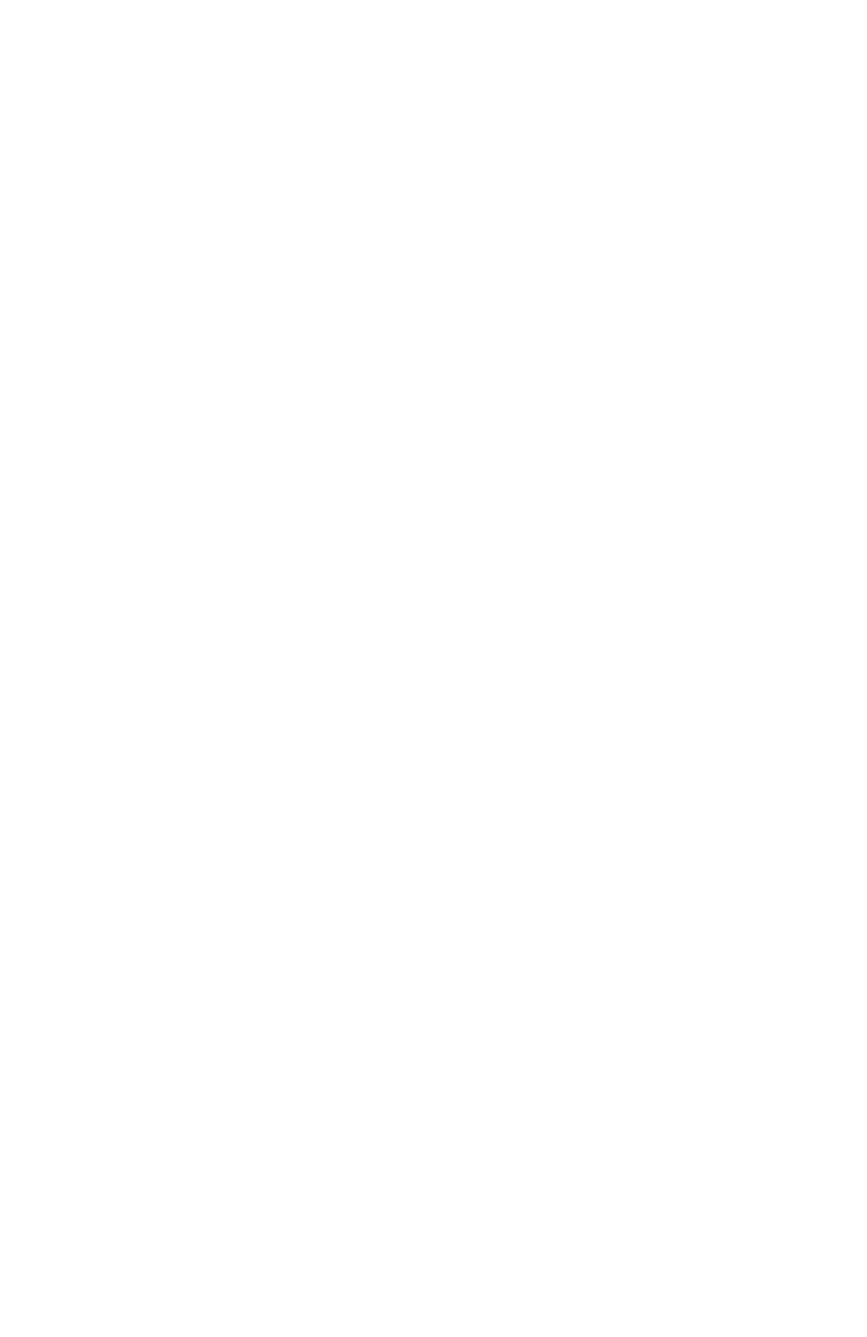
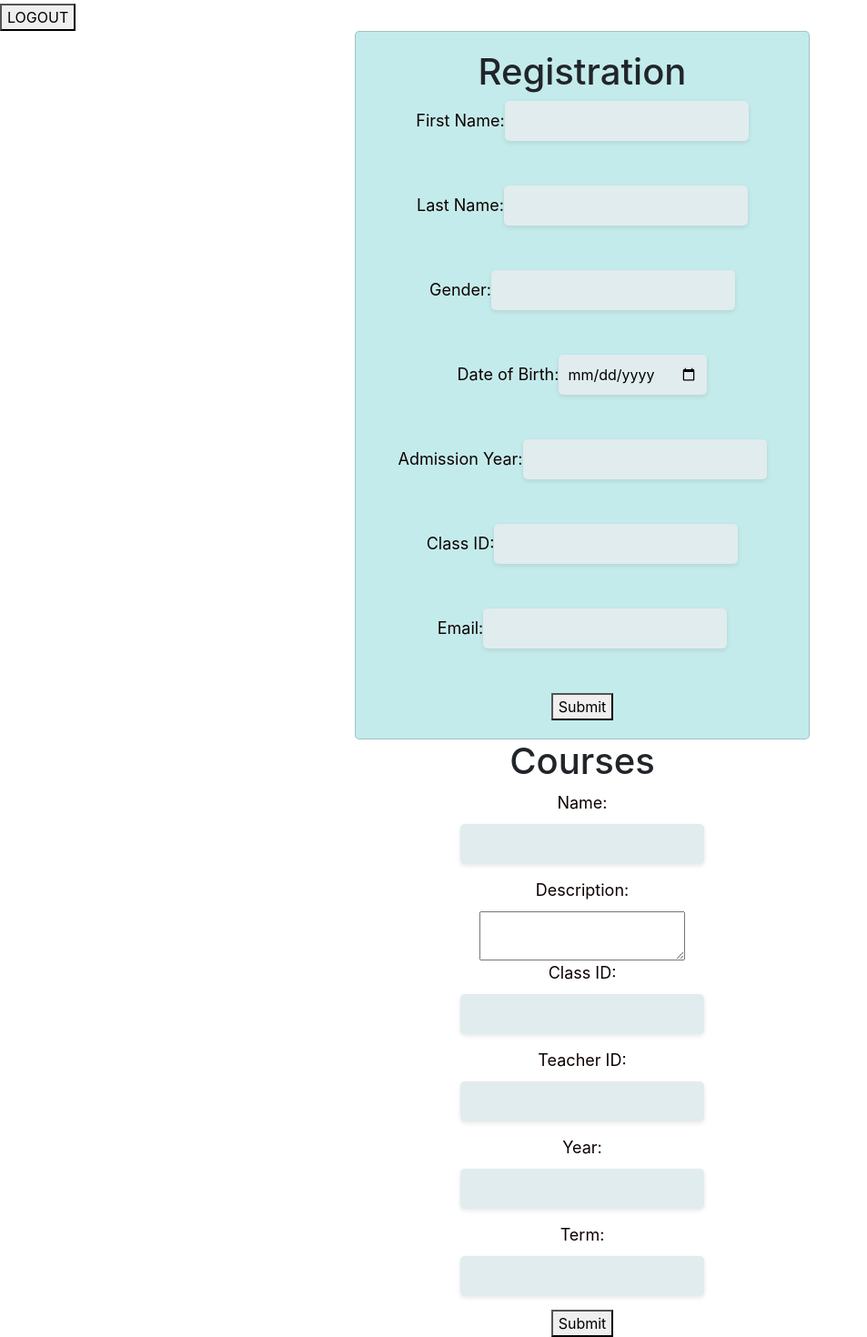
Before and after one commit to Mosesochacha/adminission-project, a React (Create React App) app in the folder frontend/: page / in a window 1280 px wide. Shown: the part 1093-2563 px from the top of the page at 91% size, without its empty margins (0-953 px from the left). Before the commit the page ends 800 px from the top, so only its background shows below. Built offline with nearby package versions, Linux system fonts and the light colour scheme.

Commit message:
added files

```diff
--- a/frontend/src/app/App.css
+++ b/frontend/src/app/App.css
@@ -1,38 +1,50 @@
-.App {
-  text-align: center;
+/* fo css */
+.card {
+  background-color: #c4ebeb;
+  border-radius: 5px;
+  padding: 20px;
+  max-width: 500px;
+  margin: auto;
 }
-
-.App-logo {
-  height: 40vmin;
-  pointer-events: none;
-}
-
-@media (prefers-reduced-motion: no-preference) {
-  .App-logo {
-    animation: App-logo-spin infinite 20s linear;
-  }
-}
-
-.App-header {
-  background-color: #282c34;
-  min-height: 100vh;
+form {
   display: flex;
   flex-direction: column;
   align-items: center;
   justify-content: center;
-  font-size: calc(10px + 2vmin);
-  color: white;
+
 }
 
-.App-link {
-  color: #61dafb;
+
+label {
+  margin-bottom: 10px;
+  font-size: 18px;
+  color: #0f0101;
 }
 
-@keyframes App-logo-spin {
-  from {
-    transform: rotate(0deg);
-  }
-  to {
-    transform: rotate(360deg);
-  }
+input[type="text"],
+input[type="date"],
+input[type="number"],
+input[type="email"] {
+  padding: 10px;
+  border-radius: 5px;
+  border: none;
+  background-color: #e1ecee;
+  box-shadow: 0px 2px 5px rgba(41, 23, 23, 0.1);
+  font-size: 16px;
+  margin-bottom: 15px;
 }
+
+input[type="submit"] {
+  background-color: #5b9cbb;
+  color: #807575;
+  border: none;
+  padding: 10px 20px;
+  border-radius: 5px;
+  cursor: pointer;
+  transition: all 0.3s ease-in-out;
+}
+
+input[type="submit"]:hover {
+  transform: translateY(-3px);
+  box-shadow: 0px 2px 5px rgba(0, 0, 0, 0.1);
+}
--- a/frontend/src/app/App.js
+++ b/frontend/src/app/App.js
@@ -2,9 +2,11 @@
 import { BrowserRouter, Route } from 'react-router-dom';
 import './App.css';
 import Loading from './components/loading/loader';
-import Login from './components/login';
-import Register from './components/register';
+import Login from './components/User/login';
+import Register from './components/User/register';
 import Logout from './components/User/logout';
+import Registration from './components/forminput/Registration';
+import Courses from './components/forminput/Courses';
 
 function App() {
   return (
@@ -15,6 +17,8 @@ function App() {
      <Login/>
      <Register/>
      <Logout/>
+     <Registration/>
+     <Courses/>
       </Route>
       </BrowserRouter>
 
--- /dev/null
+++ b/frontend/src/app/components/User/login.css
@@ -0,0 +1,36 @@
+sign_in {
+    display: flex;
+    justify-content: center;
+  }
+
+  .card {
+    background-color: #f8f9fa;
+    border: none;
+    box-shadow: 0px 0px 5px grey;
+  }
+
+  .card-body {
+    padding: 10px;
+  }
+
+  input[type="email"],
+  input[type="password"] {
+    width: 100%;
+    margin-bottom: 10px;
+    padding: 5px;
+    border-radius: 5px;
+    border: 1px solid rgb(122, 118, 118);
+  }
+
+  button {
+    background-color: rgb(162, 162, 226);
+    color: rgb(209, 198, 198);
+    border: none;
+    padding: 5px 10px;
+    border-radius: 5px;
+    cursor: pointer;
+  }
+
+  .link:hover {
+    text-decoration: underline;
+  }
--- a/frontend/src/app/components/login.js
+++ b/frontend/src/app/components/User/login.js
@@ -1,6 +1,6 @@
 import React, { useState } from "react";
 import { NavLink, useHistory } from "react-router-dom";
-import Loading from "./loading/loader";
+import Loading from "../loading/loader";
 
 export default function Login({ exportValue }) {
   const [password, setPassword] = useState("");
@@ -65,7 +65,9 @@ export default function Login({ exportValue }) {
   }
 
   return (
+
     <center className="mt-5 ">
+      <h1>Login</h1>
       <div className="sign_in">
         <form onSubmit={handleLogin}>
           <div className="card " style={{ width: "16rem" }}>
--- a/frontend/src/app/components/User/logout.js
+++ b/frontend/src/app/components/User/logout.js
@@ -21,6 +21,7 @@ export default function Logout() {
   };
   return (
     <div>
+      <h1>Logout</h1>
       <NavLink to="./">
       <button onClick={handleLogout}>LOGOUT</button>
       </NavLink>
--- a/frontend/src/app/components/register.js
+++ b/frontend/src/app/components/User/register.js
@@ -1,12 +1,11 @@
 import React, { useState } from "react";
 import { NavLink, useHistory } from "react-router-dom";
-import Loading from "./loading/loader";
+import Loading from "../loading/loader";
 
 
 export default function Register() {
   const [name, setName] = useState("");
   const [email, setEmail] = useState("");
-  const [location, setLocation] = useState("");
   const [password, setPassword] = useState("");
   const [passwordConfirmation, setPasswordConfirmation] = useState("");
   const [message, setMessage] = useState("");
@@ -31,7 +30,6 @@ export default function Register() {
         body: JSON.stringify({
           name,
           email,
-          location,
           password,
           password_confirmation: passwordConfirmation,
         }),
@@ -55,6 +53,7 @@ export default function Register() {
       <div className="d-flex flex-column mb-3" style={{ width: "20rem" }}>
         <div className="card ">
         <form onSubmit={handleSubmit} className="d-flex flex-column mb-3">
+            <h1>Register</h1>
             <label>USERNAME</label>
             <input
               placeholder="ENTER FULL NAME"
@@ -63,13 +62,7 @@ export default function Register() {
               onChange={(e) => setName(e.target.value)}
             />
 
-            <label>Location:</label>
-            <input
-              placeholder="ENTER YOUR LOCATION"
-              type="text"
-              value={location}
-              onChange={(e) => setLocation(e.target.value)}
-            />
+
 
             <label>Email: </label>
             <input
--- /dev/null
+++ b/frontend/src/app/components/forminput/Courses.js
@@ -0,0 +1,63 @@
+import React, { useState } from 'react';
+
+const Courses = ({ courses }) => {
+  const [course, setCourse] = useState({
+    name: '',
+    description: '',
+    class_id: '',
+    teacher_id: '',
+    year: '',
+    term: ''
+  });
+
+  const handleInputChange = event => {
+    const { name, value } = event.target;
+    setCourse({...course, [name]: value});
+  };
+
+  const handleSubmit = event => {
+    event.preventDefault();
+
+    // Add the new course to the list of existing courses
+    courses.push(course);
+    setCourse({
+      name: '',
+      description: '',
+      class_id: '',
+      teacher_id: '',
+      year: '',
+      term: ''
+    });
+  };
+
+  return (
+    <div>
+
+      <form onSubmit={handleSubmit}>
+      <h1>Courses</h1>
+        <label htmlFor="name">Name:</label>
+        <input type="text" id="name" name="name" value={course.name} onChange={handleInputChange} />
+
+        <label htmlFor="description">Description:</label>
+        <textarea id="description" name="description" value={course.description} onChange={handleInputChange}></textarea>
+
+        <label htmlFor="class_id">Class ID:</label>
+        <input type="number" id="class_id" name="class_id" value={course.class_id} onChange={handleInputChange} />
+
+        <label htmlFor="teacher_id">Teacher ID:</label>
+        <input type="number" id="teacher_id" name="teacher_id" value={course.teacher_id} onChange={handleInputChange} />
+
+        <label htmlFor="year">Year:</label>
+        <input type="number" id="year" name="year" value={course.year} onChange={handleInputChange} />
+
+        <label htmlFor="term">Term:</label>
+        <input type="number" id="term" name="term" value={course.term} onChange={handleInputChange} />
+
+        <button type="submit">Submit</button>
+      </form>
+
+    </div>
+  );
+};
+
+export default Courses;
--- /dev/null
+++ b/frontend/src/app/components/forminput/Registration.css
@@ -0,0 +1,45 @@
+.card {
+    background-color: #89f1ec;
+    border-radius: 5px;
+    padding: 20px;
+    max-width: 500px;
+    margin: auto;
+  }
+
+  form {
+    display: flex;
+    flex-direction: column;
+  }
+
+  label {
+    margin-bottom: 10px;
+    font-size: 18px;
+  }
+
+  input[type="text"],
+  input[type="date"],
+  input[type="number"],
+  input[type="email"] {
+    padding: 10px;
+    border-radius: 5px;
+    border: none;
+    background-color: #c4bcbc;
+    box-shadow: 0px 2px 5px rgba(0, 0, 0, 0.1);
+    font-size: 16px;
+    margin-bottom: 15px;
+  }
+
+  input[type="submit"] {
+    background-color: #0073a8;
+    color: #fff;
+    border: none;
+    padding: 10px 20px;
+    border-radius: 5px;
+    cursor: pointer;
+    transition: all 0.3s ease-in-out;
+  }
+
+  input[type="submit"]:hover {
+    transform: translateY(-3px);
+    box-shadow: 0px 2px 5px rgba(0, 0, 0, 0.1);
+  }
--- /dev/null
+++ b/frontend/src/app/components/forminput/Registration.js
@@ -0,0 +1,90 @@
+import React, { useState } from "react";
+
+function Registration() {
+  const [firstName, setFirstName] = useState("");
+  const [lastName, setLastName] = useState("");
+  const [gender, setGender] = useState("");
+  const [dateOfBirth, setDateOfBirth] = useState("");
+  const [admissionYear, setAdmissionYear] = useState("");
+  const [classId, setClassId] = useState("");
+  const [email, setEmail] = useState("");
+
+  const handleSubmit = (event) => {
+    event.preventDefault();
+    // handle form submission here
+  };
+
+  return (
+    <div className="card">
+      <form onSubmit={handleSubmit}>
+        <h1>Registration</h1>
+      <label>
+        First Name:
+        <input
+          type="text"
+          value={firstName}
+          onChange={(event) => setFirstName(event.target.value)}
+        />
+      </label>
+      <br />
+      <label>
+        Last Name:
+        <input
+          type="text"
+          value={lastName}
+          onChange={(event) => setLastName(event.target.value)}
+        />
+      </label>
+      <br />
+      <label>
+        Gender:
+        <input
+          type="text"
+          value={gender}
+          onChange={(event) => setGender(event.target.value)}
+        />
+      </label>
+      <br />
+      <label>
+        Date of Birth:
+        <input
+          type="date"
+          value={dateOfBirth}
+          onChange={(event) => setDateOfBirth(event.target.value)}
+        />
+      </label>
+      <br />
+      <label>
+        Admission Year:
+        <input
+          type="number"
+          value={admissionYear}
+          onChange={(event) => setAdmissionYear(event.target.value)}
+        />
+      </label>
+      <br />
+      <label>
+        Class ID:
+        <input
+          type="number"
+          value={classId}
+          onChange={(event) => setClassId(event.target.value)}
+        />
+      </label>
+      <br />
+      <label>
+        Email:
+        <input
+          type="email"
+          value={email}
+          onChange={(event) => setEmail(event.target.value)}
+        />
+      </label>
+      <br />
+      <button type="submit">Submit</button>
+    </form>
+    </div>
+
+  );
+}
+ export default Registration
--- a/frontend/src/app/components/loading/loader.css
+++ b/frontend/src/app/components/loading/loader.css
@@ -1,7 +1,7 @@
 .dot-spinner {
   --uib-size: 2.8rem;
   --uib-speed: .9s;
-  --uib-color: #183153;
+  --uib-color: #010d1d;
   position: relative;
   display: flex;
   align-items: center;
```
